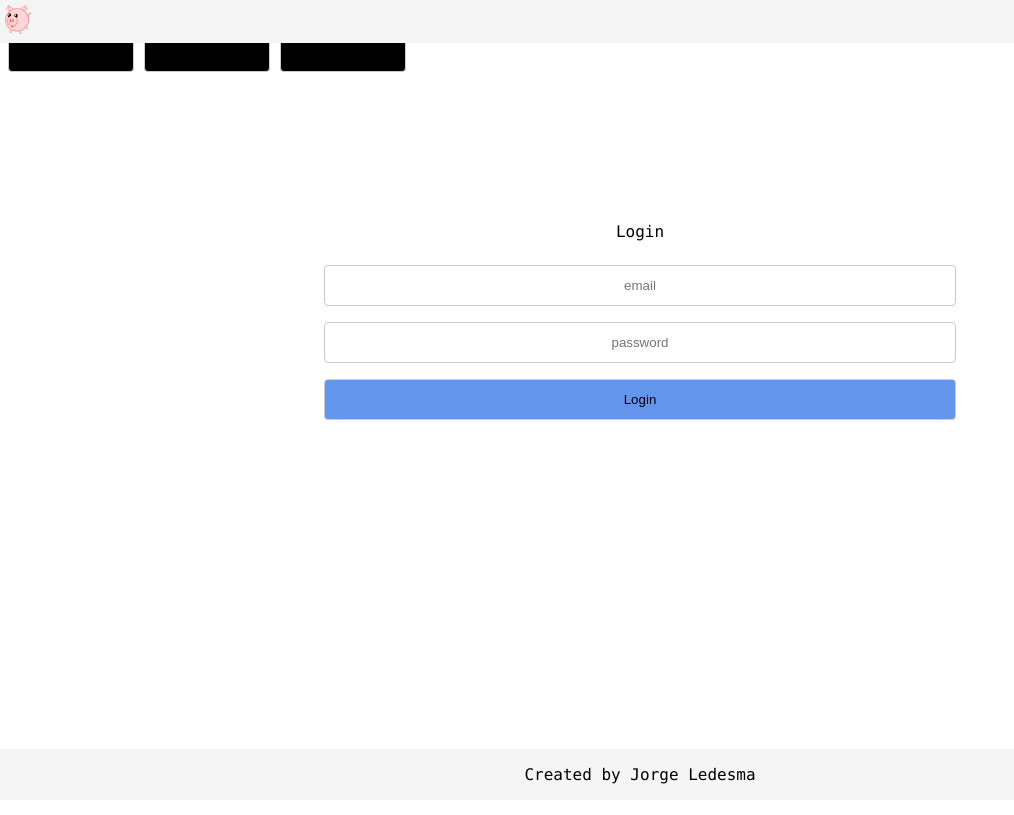
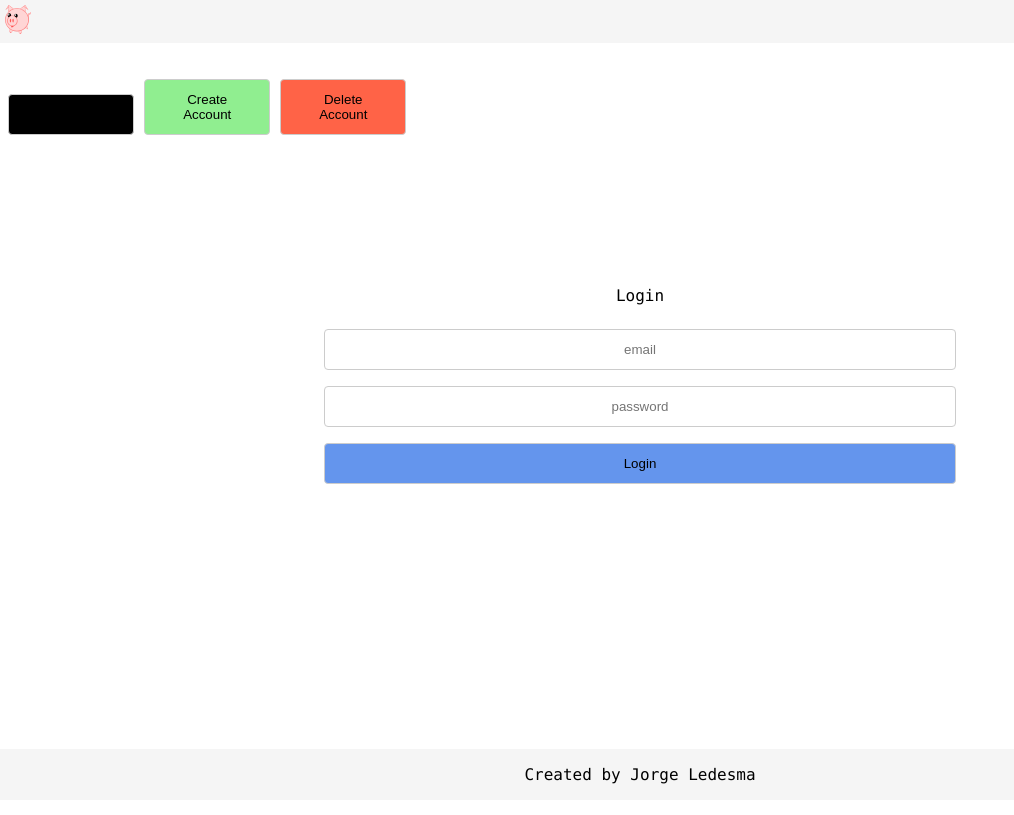
Before and after one commit to jl24350/task-manager-api, a website: page public/createTask/createTask.html in a window 1280 px wide. Shown: the whole page, without its empty margins (0-1014 px from the left). Drawn offline with Linux system fonts and the light colour scheme.

Commit message:
edditing app.js

```diff
--- a/public/css/createTask.css
+++ b/public/css/createTask.css
@@ -1,5 +1,8 @@
 html{
     font-family: "Lucida Console", "Courier New", monospace;
+}
+#menu{
+    padding-top: 5%;
 }
 #logoutButton, #createAccountButton, #deleteButton{
     text-align: center;
@@ -11,6 +14,15 @@ html{
     border-radius: 4px;
     box-sizing: border-box;
     background-color: black;
+}
+#logoutButton{
+    background-color: Light yellow2;
+}
+#createAccountButton{
+    background-color: #90EE90;
+}
+#deleteButton{
+    background-color: tomato;
 }
 input[type=text], button {
 
```
